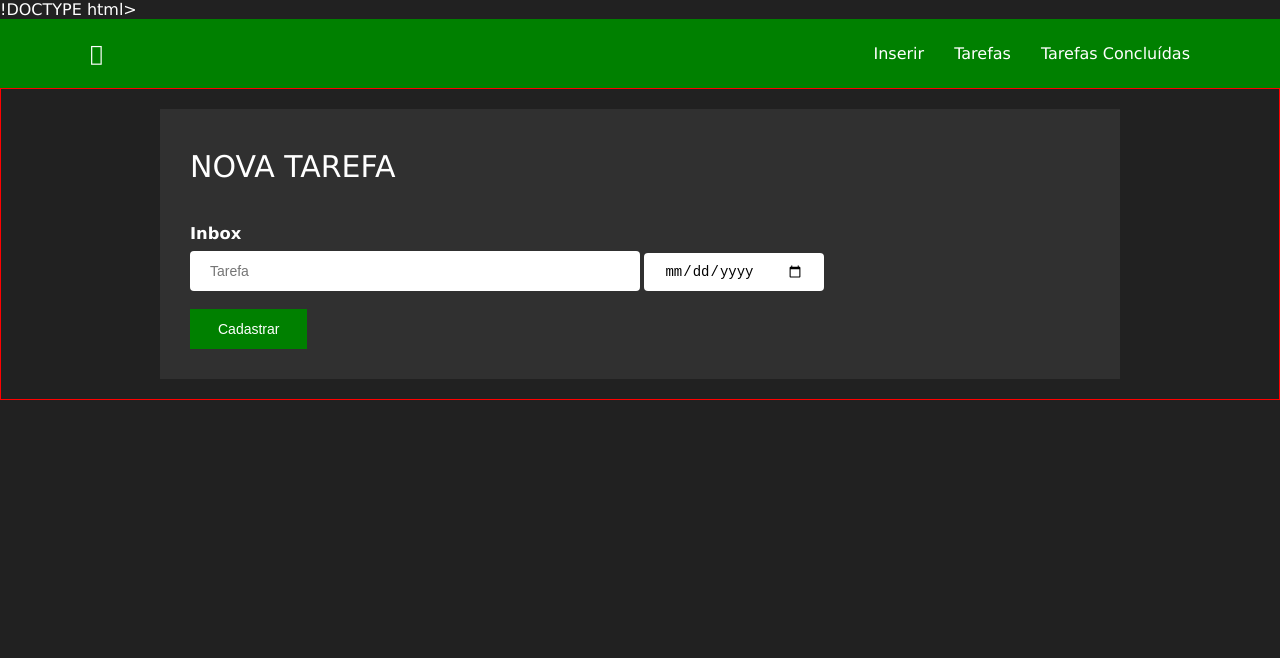
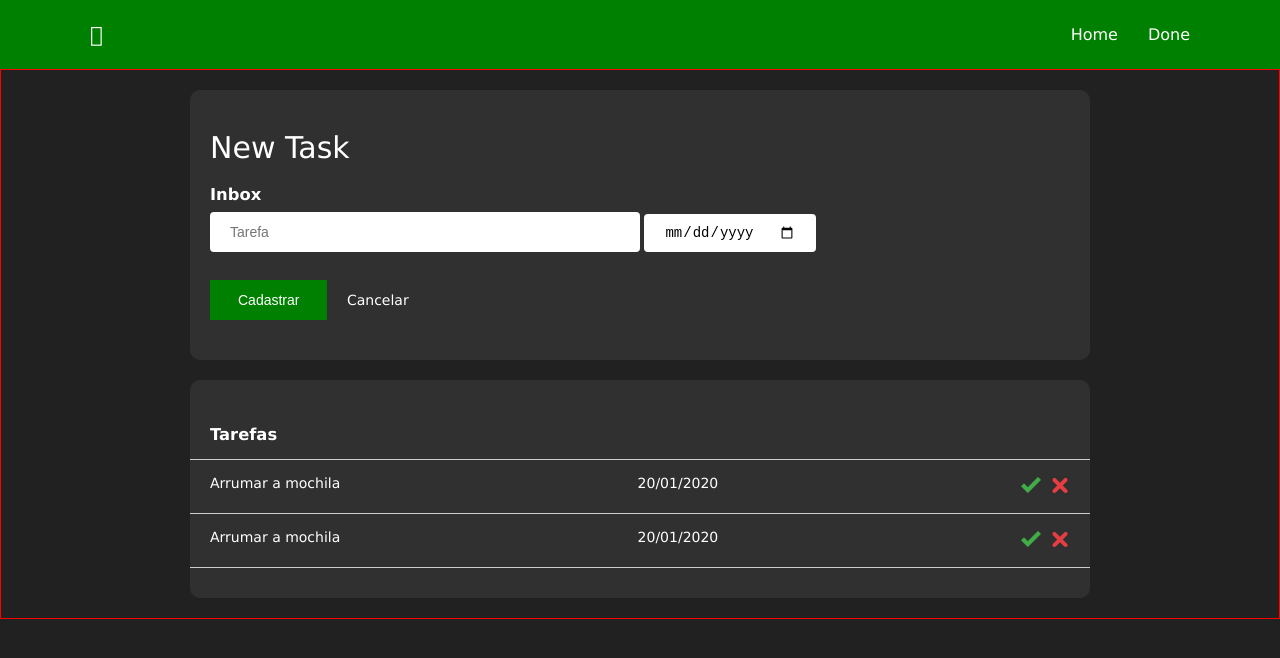
Before and after one commit to fscgustavo/JS, a plain HTML site: page appToDo/toDo.html in a window 1280 px wide. Drawn offline with Linux system fonts and the light colour scheme.

Commit message:
Estrutura de cada tarefa

```diff
--- a/appToDo/toDo.css
+++ b/appToDo/toDo.css
@@ -9,7 +9,7 @@ body{
     font-family: Verdana, Arial, sans-serif;
 }
 
-a{
+header a{
     text-decoration: none;
     color: white;
 }
@@ -67,18 +67,20 @@ section{
 section div.container{
     background-color: #303030;
     max-width: 900px;
-    padding: 30px;
+    padding: 30px 0;
+    border-radius: 10px;
+
 }
 
 
 div.form-item{
-    padding: 10px 0;
+    padding: 10px 20px;
 }
 
 div.form-item h1{
     font-size: 30px;
     font-weight: normal;
-    text-transform: uppercase;
+
 }
 
 div.form-item label{
@@ -92,3 +94,43 @@ button.btnCadastrar{
     color: white;
     border: none;
 }
+
+a.linkCancelar{
+    color: white;
+    text-decoration: none;
+    padding-left: 15px;
+}
+a.linkCancelar:hover{
+    text-decoration: underline;
+    cursor: pointer;
+}
+
+article.listaTarefas{
+    margin-top: 20px;
+}
+
+div.task-title{
+    padding: 15px;
+}
+
+div.task-item{
+    padding: 15px 20px;
+    border-bottom: 0.25px solid #ccc;
+    display: flex;
+    flex-direction: row;
+    justify-content: space-between;
+}
+
+a.btnDone, a.btnDelete{
+
+}
+
+a.btnDone:hover, a.btnDelete:hover{
+    cursor: pointer;
+}
+
+span.spanBtn img{
+    width: 20px;
+    height: 20px;
+    margin-left: 5px;
+}
--- a/appToDo/toDo.html
+++ b/appToDo/toDo.html
@@ -1,9 +1,9 @@
-!DOCTYPE html>
+<!DOCTYPE html>
 <html>
     <head>
         <title>To Do</title>
         <link rel='stylesheet' type='text/css' href='toDo.css'/>
-        <link rel="stylesheet" href="https://cdnjs.cloudflare.com/ajax/libs/font-awesome/4.7.0/css/font-awesome.min.css">
+        <link href="https://maxcdn.bootstrapcdn.com/font-awesome/4.2.0/css/font-awesome.min.css" rel="stylesheet">
 
         <script src="toDo.js"></script>
     </head>
@@ -13,18 +13,18 @@
                 <span><i class="fas fa-tasks fa-lg"></i></span>
                 <nav>
                     <ul class="navHeader">
-                        <li><a href="toDo.html"> Inserir </a></li>
-                        <li><a href="tarefas.html"> Tarefas </a></li>
-                        <li><a href="#"> Tarefas Concluídas </a></li>
+                        <li><a href="toDo.html"> Home </a></li>
+                        <li><a href="tarefas.html"> Done </a></li>
                     </ul>
                 </nav>
             </div>
         </header>
         <article>
             <section>
+                <article>
                     <div class="container">
                         <div class="form-item">
-                        <h1>Nova Tarefa</h1>
+                            <h1>New Task</h1>
                         </div>
                         <!--<div class="form-item">
                             <label for="titulo">Tipo </label><br>
@@ -35,17 +35,50 @@
                                 <option value="Lazer"> Lazer </option>
                             </select>
                         </div>-->
-                    <div class="form-item">
 
-                    </div>
                         <div class="form-item">
                             <h3>Inbox</h3>
                             <input type="text" placeholder="Tarefa" id="tarefa"/>
                             <input type="date"/>
                         </div>
+                        <div class="form-item">
+                            <button onclick="cadastrarTarefa()" class="btnCadastrar">Cadastrar</button>
+                            <a class="linkCancelar">Cancelar</a>
+                        </div>
 
 
-                    <button onclick="cadastrarTarefa()" class="btnCadastrar">Cadastrar</button>
+                    </div>
+                </article>
+                <article class="listaTarefas">
+
+                    <div class="container">
+                        <div class="task-item">
+                            <h3>Tarefas</h3>
+                        </div>
+                        <div class="task-organizer">
+                            <div class="task-item">
+                                <span>Arrumar a mochila</span>
+                                <span> 20/01/2020 </span>
+                                <span class="spanBtn">
+                                    <a class="btnDone" onclick="concluirTarefa()"><img src="correctIcon.png"/></a>
+                                    <a class="btnDelete" onclick="deletarTarefa()"><img src="wrongIcon.png"/></a>
+                                </span>
+                            </div>
+                        </div>
+                        <div class="task-organizer">
+                            <div class="task-item">
+                                <span>Arrumar a mochila</span>
+                                <span> 20/01/2020 </span>
+                                <span class="spanBtn">
+                                    <a class="btnDone" onclick="concluirTarefa()"><img src="correctIcon.png"/></a>
+                                    <a class="btnDelete" onclick="deletarTarefa()"><img src="wrongIcon.png"/></a>
+                                </span>
+                            </div>
+                        </div>
+                    </div>
+                </article>
+
+
                 </div>
             </section>
 
```
Also changed, not shown: appToDo/tarefas.html (+2 -3 lines), appToDo/correctIcon.png (added), appToDo/wrongIcon.png (added). Lines whose indentation alone changed are shown as unchanged.
